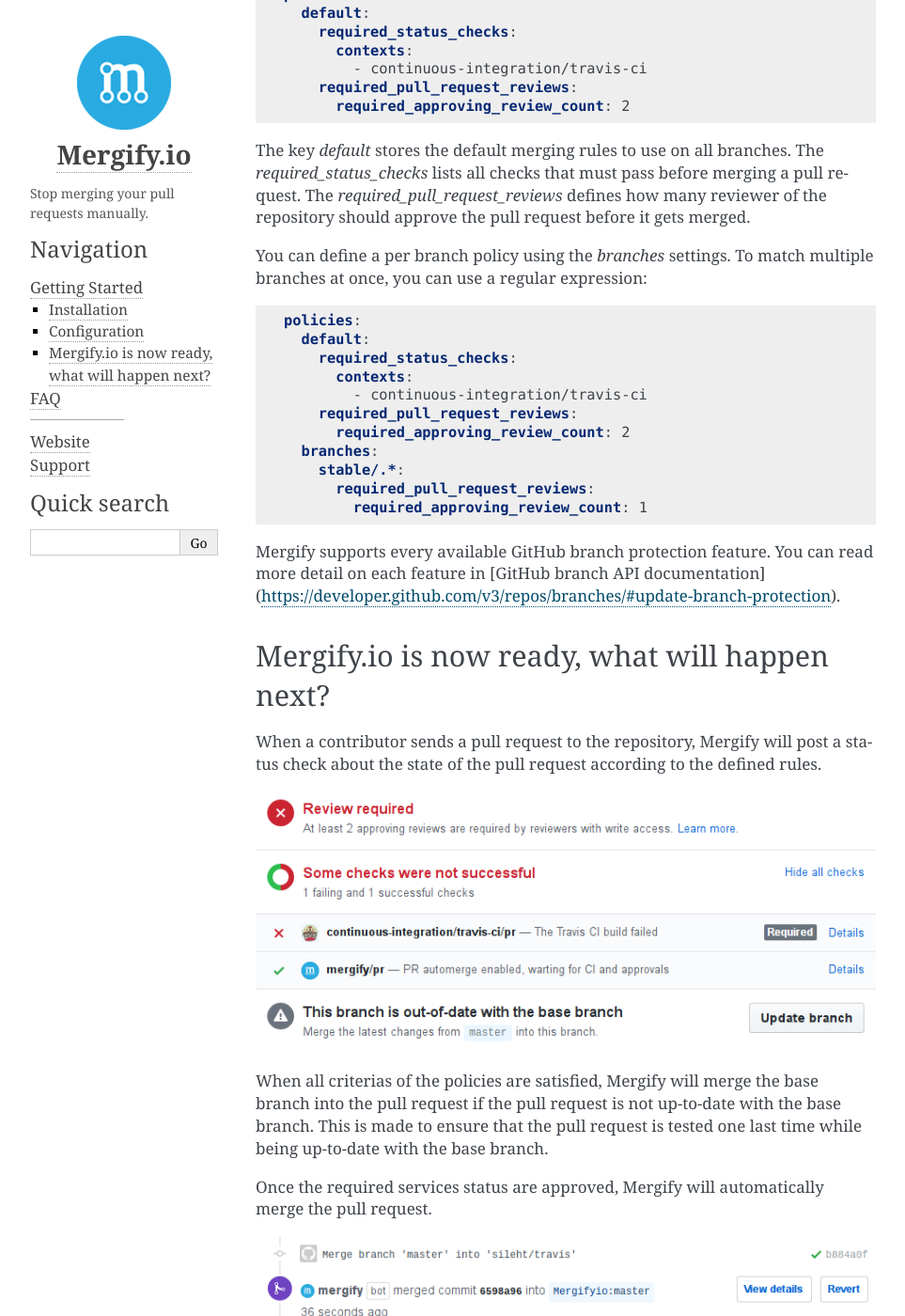
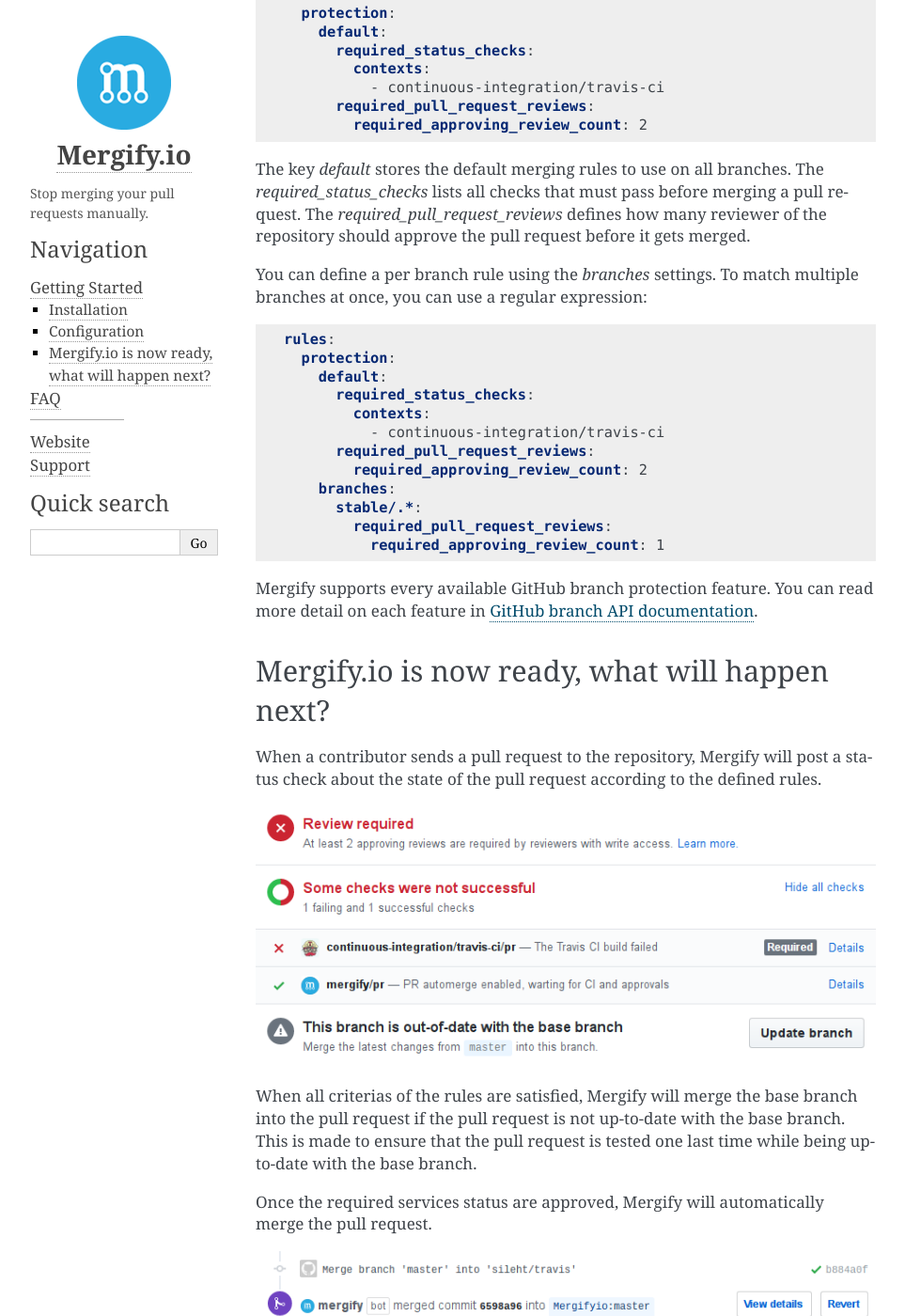
Before and after one commit to Mergifyio/mergify, a Sphinx documentation site: the page built from doc/source/getting-started.rst, in a window 1280 px wide and 1400 px high, scrolled down 658 px. Shown: the whole window at 94% size, without its empty margins (148-1111 px from the left). Built offline with Sphinx 7.4.7, drawn with Linux system fonts in a browser that asks for light colours; some of the changed text lies outside the part shown.

Commit message:
Move policy into rule/protection
To have a more extensible configuration.
The github protection configuration have been move to protection
attributes. And the root element is now named 'rules'.

```diff
--- a/doc/source/getting-started.rst
+++ b/doc/source/getting-started.rst
@@ -12,12 +12,12 @@
 Configuration
 -------------
 
-In the root directory of each enabled repository, create a `.mergify.yml` file with the minimal content to apply the defaults policies:
+In the root directory of each enabled repository, create a `.mergify.yml` file with the minimal content to apply the defaults rules:
 
 .. code-block:: shell
 
     $ cd myrepository
-    $ echo "policies:" > .mergify.yml
+    $ echo "rules:" > .mergify.yml
     $ git add .mergify.yml
     $ git commit -m "Enable mergify.io"
     $ git push
@@ -26,34 +26,36 @@
 
 .. code-block:: yaml
 
-    policies:
-      default:
-        required_status_checks:
-          contexts:
-            - continuous-integration/travis-ci
-        required_pull_request_reviews:
-          required_approving_review_count: 2
+    rules:
+      protection:
+        default:
+          required_status_checks:
+            contexts:
+              - continuous-integration/travis-ci
+          required_pull_request_reviews:
+            required_approving_review_count: 2
 
 The key `default` stores the default merging rules to use on all branches. The `required_status_checks` lists all checks that must pass before merging a pull request.
 The `required_pull_request_reviews` defines how many reviewer of the repository should approve the pull request before it gets merged.
 
-You can define a per branch policy using the `branches` settings. To match multiple branches at once, you can use a regular expression:
+You can define a per branch rule using the `branches` settings. To match multiple branches at once, you can use a regular expression:
 
 .. code-block:: yaml
 
-    policies:
-      default:
-        required_status_checks:
-          contexts:
-            - continuous-integration/travis-ci
-        required_pull_request_reviews:
-          required_approving_review_count: 2
-      branches:
-        stable/.*:
+    rules:
+      protection:
+        default:
+          required_status_checks:
+            contexts:
+              - continuous-integration/travis-ci
           required_pull_request_reviews:
-            required_approving_review_count: 1
+            required_approving_review_count: 2
+        branches:
+          stable/.*:
+            required_pull_request_reviews:
+              required_approving_review_count: 1
 
-Mergify supports every available GitHub branch protection feature. You can read more detail on each feature in [GitHub branch API documentation](https://developer.github.com/v3/repos/branches/#update-branch-protection).
+Mergify supports every available GitHub branch protection feature. You can read more detail on each feature in `GitHub branch API documentation <https://developer.github.com/v3/repos/branches/#update-branch-protection>`_.
 
 Mergify.io is now ready, what will happen next?
 -----------------------------------------------
@@ -64,7 +66,7 @@
 .. image:: _static/mergify-status-ko.png
    :alt: status check
 
-When all criterias of the policies are satisfied, Mergify will merge the base branch into the pull request if the pull request is not up-to-date with the base branch. This is made to ensure that the pull request is tested one last time while being up-to-date with the base branch.
+When all criterias of the rules are satisfied, Mergify will merge the base branch into the pull request if the pull request is not up-to-date with the base branch. This is made to ensure that the pull request is tested one last time while being up-to-date with the base branch.
 
 Once the required services status are approved, Mergify will automatically merge the pull request.
 
```
Also changed, not shown: default_policy.yml (deleted, +0 -10 lines), default_rule.yml (added, +11 -0 lines), doc/source/faq.rst (+3 -14 lines), .mergify.yml, 4 other files.
